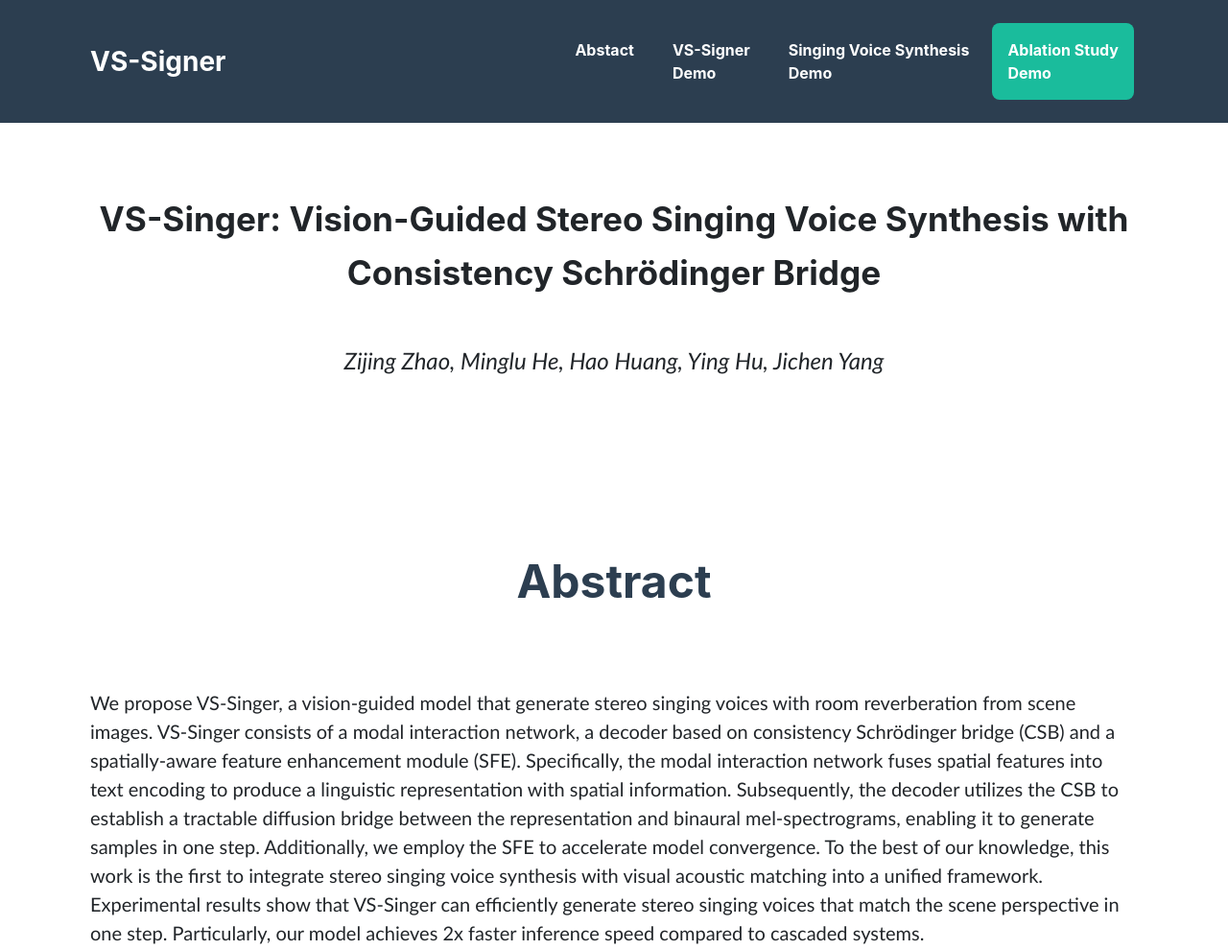
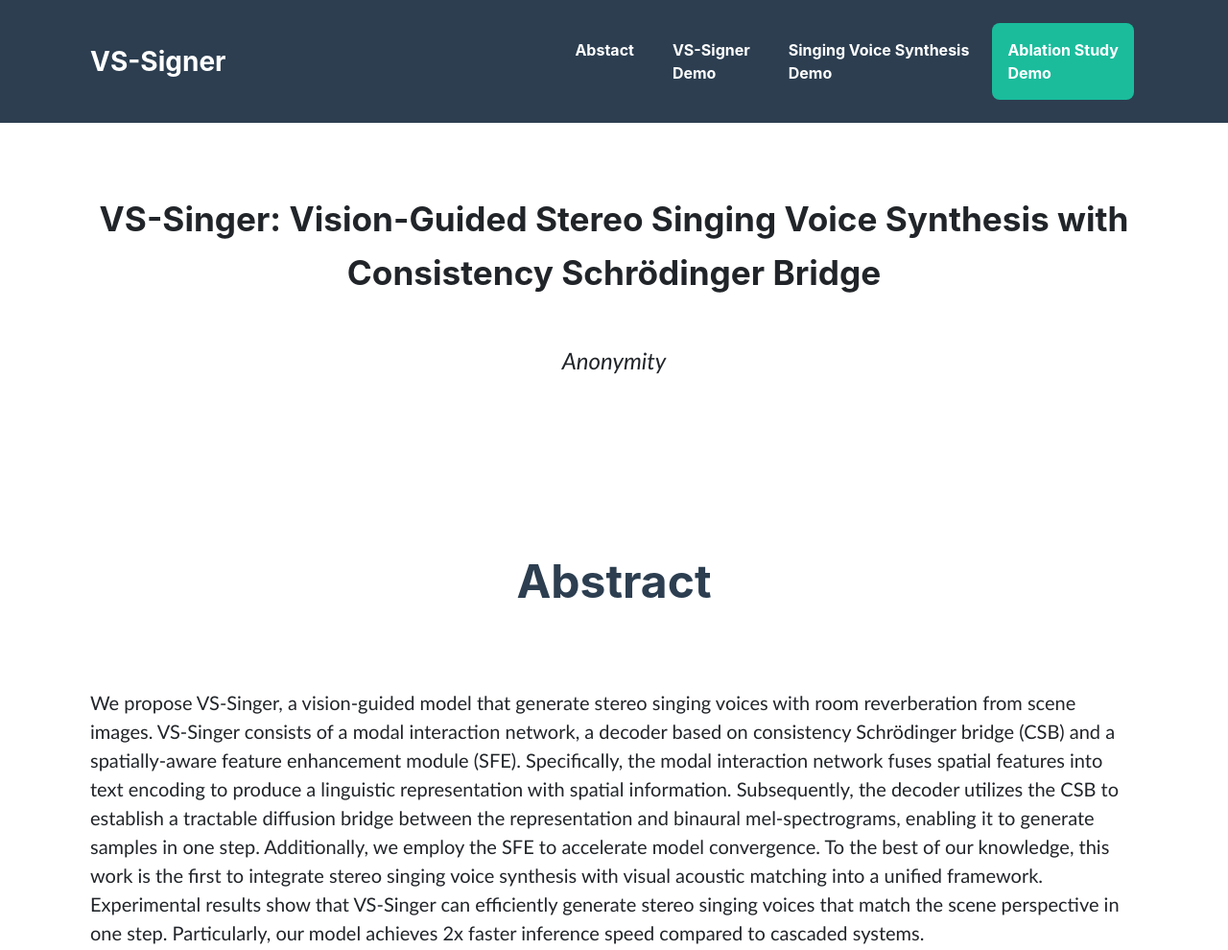
Before and after one commit to usinger1/VS-Signer, a plain HTML site: page index.html in a window 1280 px wide. Shown: the top 990 px of the page at 96% size. Drawn offline with nearby package versions, Linux system fonts and the light colour scheme; a web font is replaced by a local one.

Commit message:
Update index.html

```diff
--- a/index.html
+++ b/index.html
@@ -84,7 +84,7 @@
                 <h1 class="masthead-heading mb-0 text-center">VS-Singer: Vision-Guided Stereo Singing Voice Synthesis with Consistency Schrödinger Bridge</h1>
                 <!-- Masthead Subheading-->
 		        <p class="pre-wrap lead">&nbsp;</p>
-                <p class="pre-wrap masthead-subheading font-weight-light mb-0 font-italic">Zijing Zhao, Minglu He, Hao Huang, Ying Hu, Jichen Yang</p>
+                <p class="pre-wrap masthead-subheading font-weight-light mb-0 font-italic">Anonymity</p>
             </div>
         </header>
 
```
